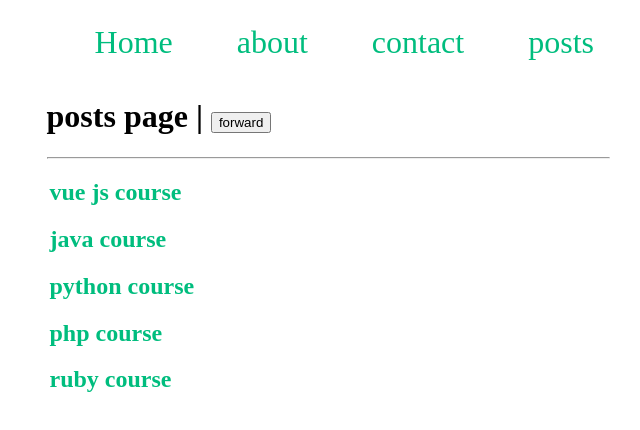
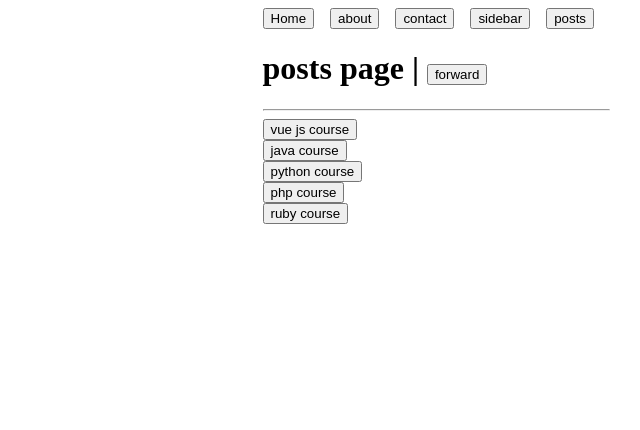
Before and after one commit to EmamHosain/vue-router-4, a Vue app: page /posts in a window 1280 px wide. Shown: the top 430 px of the page, without its empty margins (30-670 px from the left). Built offline with nearby package versions, Linux system fonts and the light colour scheme.

Commit message:
programmatic navigation

```diff
--- a/src/App.vue
+++ b/src/App.vue
@@ -1,15 +1,29 @@
 <script setup>
+import { useRouter } from "vue-router";
 
+const router = useRouter();
 </script>
 
 <template>
   <div>
     <nav>
-      <!-- name route with params-->
-      <RouterLink :to="{ name: 'home-page' }">Home</RouterLink>
-      <RouterLink :to="{ name: 'about-page' }">about</RouterLink>
-      <RouterLink :to="{ name: 'contact-page' }">contact</RouterLink>
-      <RouterLink :to="{ name: 'posts-page' }">posts</RouterLink>
+      <!-- programmatic navigation  -->
+
+      <!-- method 1 -->
+      <!-- <button @click="router.push('/')">Home</button>
+     <button @click="router.push('/about')">About</button>
+     <button @click="router.push('/contact')">Contact</button>
+     <button @click="router.push('/sidebar')">Sidebar</button>
+     <button @click="router.push('/posts')">posts</button> -->
+
+
+      <!-- method 2 -->
+      <button @click="router.push({ name: 'home-page' })">Home</button>
+      <button @click="router.push({ name: 'about-page' })">about</button>
+      <button @click="router.push({ name: 'contact-page' })">contact</button>
+      <button @click="router.push({ name: 'sidebar-page' })">sidebar</button>
+      <button @click="router.push({ name: 'posts-page' })">posts</button>
+
 
 
     </nav>
@@ -27,7 +41,11 @@ nav a {
   font-size: 2rem;
 }
 
-nav a.exact-active-class {
+nav .exact-active-class {
   background-clip: green;
 }
+
+button {
+  margin-right: 1rem;
+}
 </style>
--- a/src/router/index.js
+++ b/src/router/index.js
@@ -52,7 +52,9 @@ const router = createRouter({
 
 
 
-    // sensetive perameter
+    // sensetive perameter that means case sensetive
+    // strict true that means if user visit url is : /sidebar/hossain/ then user redirect to 404 page
+    // valid url is '/sidebar/hossain'
     {
       path: '/sidebar/:name?',
       name: 'sidebar-page',
@@ -73,7 +75,6 @@ const router = createRouter({
       path: '/posts/:id(\^-?\d+$\)/:slug',
       name: 'posts-details',
       component: PostDetails,
-
     },
     // for 404 not found page
     {
--- a/src/views/PostsView.vue
+++ b/src/views/PostsView.vue
@@ -1,5 +1,5 @@
 <script setup>
-import {useRouter } from "vue-router"
+import { useRouter } from "vue-router"
 const router = useRouter();
 const posts = [
     { id: 1, title: 'vue js course' },
@@ -25,9 +25,23 @@ function goForward() {
             <!-- <h2><router-link :to="`/posts/${item.id}`">{{ item.title }}</router-link></h2> -->
 
             <!-- name route with params -->
-            <h2><router-link :to="{ name: 'posts-details', params: { id: item.id, slug: item.title } }">{{ item.title
-            }}</router-link></h2>
+            <!-- <h2>
+                <router-link
+                    :to="{ name: 'posts-details', params: { id: item.id, slug: item.title.replaceAll(' ', '-') } }">{{
+                        item.title
+                    }}</router-link>
+            </h2> -->
 
+
+
+            <!-- programmatic navigation  -->
+            <button @click="router.push({
+                name: 'posts-details',
+                params: { id: item.id, slug: item.title.replaceAll(' ', '-') },
+                query: { tag: 'web' }
+            })">
+                {{ item.title }}
+            </button>
         </div>
     </div>
 </template>
```
